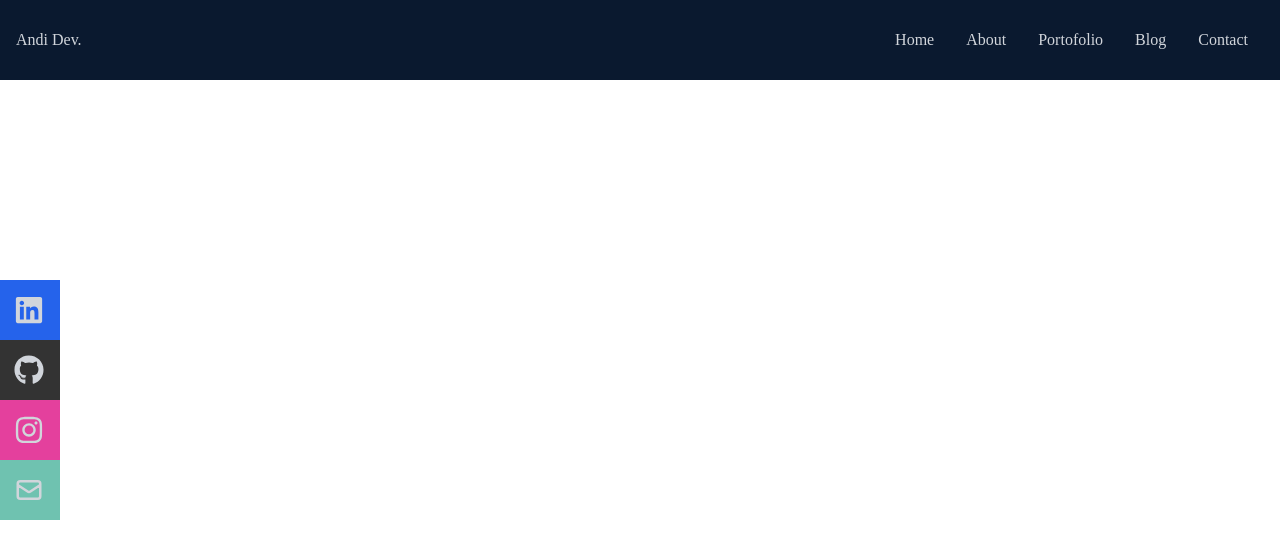
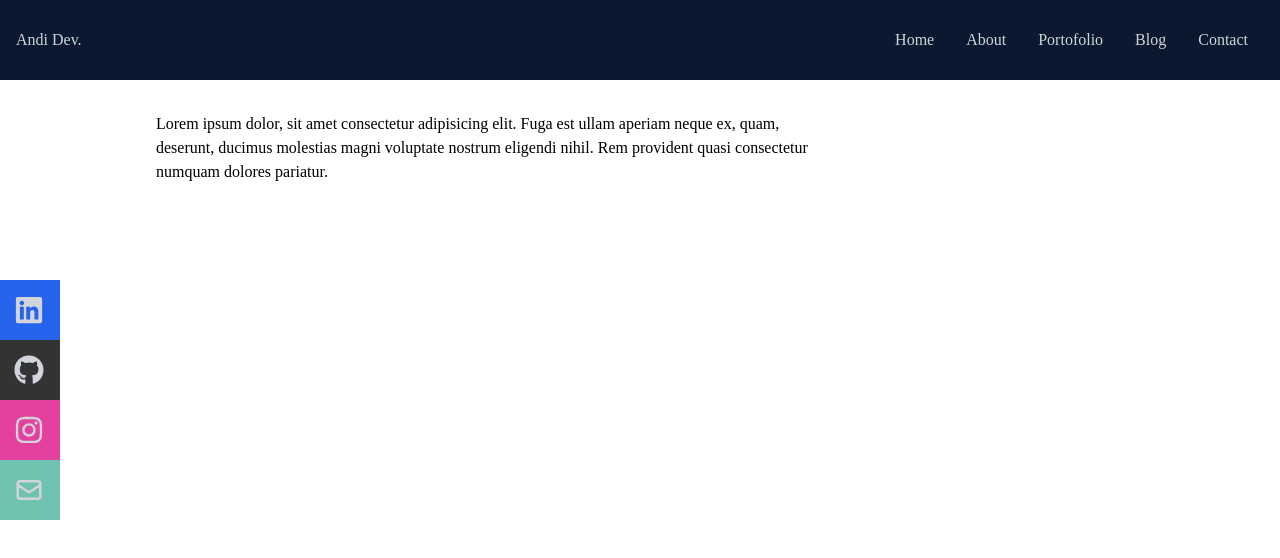
Before and after one commit to andi-faizal94/andi, a React (Create React App) app in the folder client/: page /blog in a window 1280 px wide. Shown: the top 558 px of the page. Built offline with nearby package versions, Linux system fonts and the light colour scheme.

Commit message:
add content in pages

```diff
--- a/client/src/pages/Blog.js
+++ b/client/src/pages/Blog.js
@@ -1,6 +1,17 @@
 import React from "react";
 
 function Blog() {
-  return <div>Blog</div>;
+  return (
+    <div className="w-full h-screen pt-24">
+      <div className="max-w-[1000px] mx-auto  h-full">
+        <p className="p-4 max-w-[700px]">
+          Lorem ipsum dolor, sit amet consectetur adipisicing elit. Fuga est
+          ullam aperiam neque ex, quam, deserunt, ducimus molestias magni
+          voluptate nostrum eligendi nihil. Rem provident quasi consectetur
+          numquam dolores pariatur.
+        </p>
+      </div>
+    </div>
+  );
 }
 export default Blog;
--- a/client/src/pages/Contact.js
+++ b/client/src/pages/Contact.js
@@ -1,6 +1,17 @@
 import React from "react";
 
 function Contact() {
-  return <div>Contact</div>;
+  return (
+    <div className="w-full h-screen pt-24">
+      <div className="max-w-[1000px] mx-auto  h-full">
+        <p className="p-4 max-w-[700px]">
+          Lorem ipsum dolor, sit amet consectetur adipisicing elit. Fuga est
+          ullam aperiam neque ex, quam, deserunt, ducimus molestias magni
+          voluptate nostrum eligendi nihil. Rem provident quasi consectetur
+          numquam dolores pariatur.
+        </p>
+      </div>
+    </div>
+  );
 }
 export default Contact;
--- a/client/src/pages/Portofolio.js
+++ b/client/src/pages/Portofolio.js
@@ -1,7 +1,18 @@
 import React from "react";
 
 function Portofolio() {
-  return <div>Portofolio</div>;
+  return (
+    <div className="w-full h-screen pt-24">
+      <div className="max-w-[1000px] mx-auto flex flex-col h-full">
+        <p className="p-4 max-w-[700px]">
+          Lorem ipsum dolor, sit amet consectetur adipisicing elit. Fuga est
+          ullam aperiam neque ex, quam, deserunt, ducimus molestias magni
+          voluptate nostrum eligendi nihil. Rem provident quasi consectetur
+          numquam dolores pariatur.
+        </p>
+      </div>
+    </div>
+  );
 }
 
 export default Portofolio;
```
